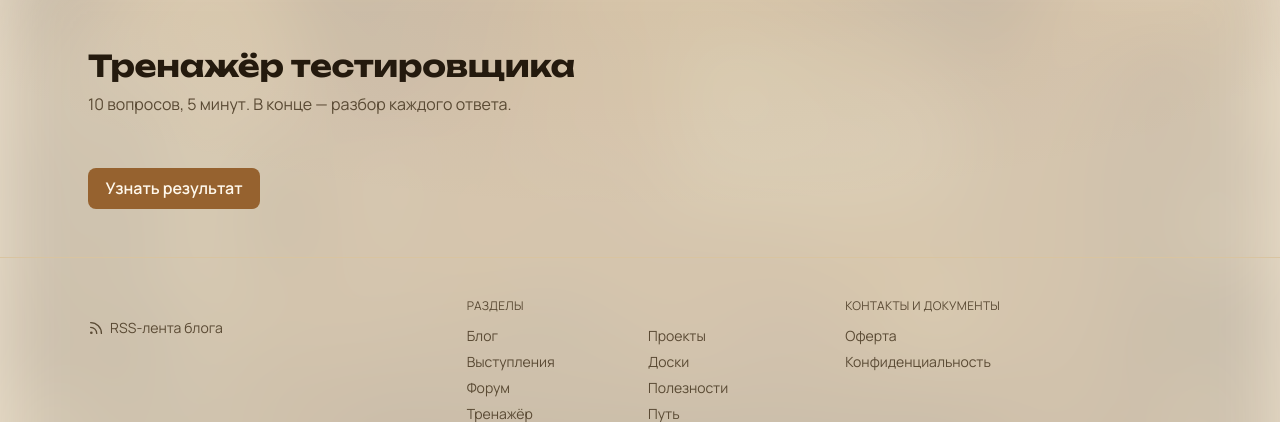
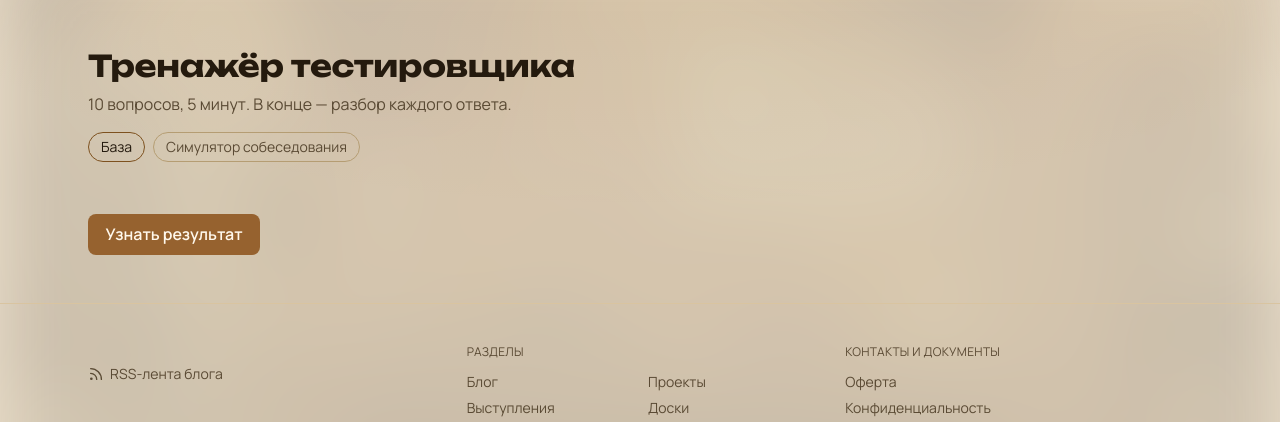
Before and after one commit to KostyaSemenkov/mysite, a Django app: page /quiz/ in a window 1280 px wide. Shown: the part 59-481 px from the top of the page. Run offline with Django 5.2, Linux system fonts and the light colour scheme; data that the repository does not hold is empty.

Commit message:
Quiz: mode switcher UI and interview title (was silently not applied)

```diff
--- a/templates/pages/quiz.html
+++ b/templates/pages/quiz.html
@@ -4,8 +4,14 @@
 {% block meta_description %}Мини-квиз на 10 вопросов: проверьте базу тест-дизайна, процессов и баг-репортов. С разбором ответов.{% endblock %}
 
 {% block content %}
-<h1 class="font-display text-3xl font-bold text-white">Тренажёр тестировщика</h1>
-<p class="mt-2 text-slate-400">10 вопросов, 5 минут. В конце — разбор каждого ответа.</p>
+<h1 class="font-display text-3xl font-bold text-white">
+  {% if mode == 'interview' %}Симулятор собеседования{% else %}Тренажёр тестировщика{% endif %}</h1>
+<p class="mt-2 text-slate-400">
+  {% if mode == 'interview' %}29 вопросов как на реальном интервью: тест-дизайн, процессы, SQL/API и поведенческие. В конце — разбор «что хочет услышать интервьюер».{% else %}10 вопросов, 5 минут. В конце — разбор каждого ответа.{% endif %}</p>
+<div class="mt-4 flex gap-2 text-sm">
+  <a href="{% url 'quiz' %}" class="rounded-full px-3 py-1 border {% if mode != 'interview' %}border-indigo-500 text-white{% else %}border-slate-700 text-slate-400{% endif %}">База</a>
+  <a href="{% url 'quiz' %}?mode=interview" class="rounded-full px-3 py-1 border {% if mode == 'interview' %}border-indigo-500 text-white{% else %}border-slate-700 text-slate-400{% endif %}">Симулятор собеседования</a>
+</div>
 
 {% if score is None %}
 <form method="post" class="mt-8 space-y-5">
```
